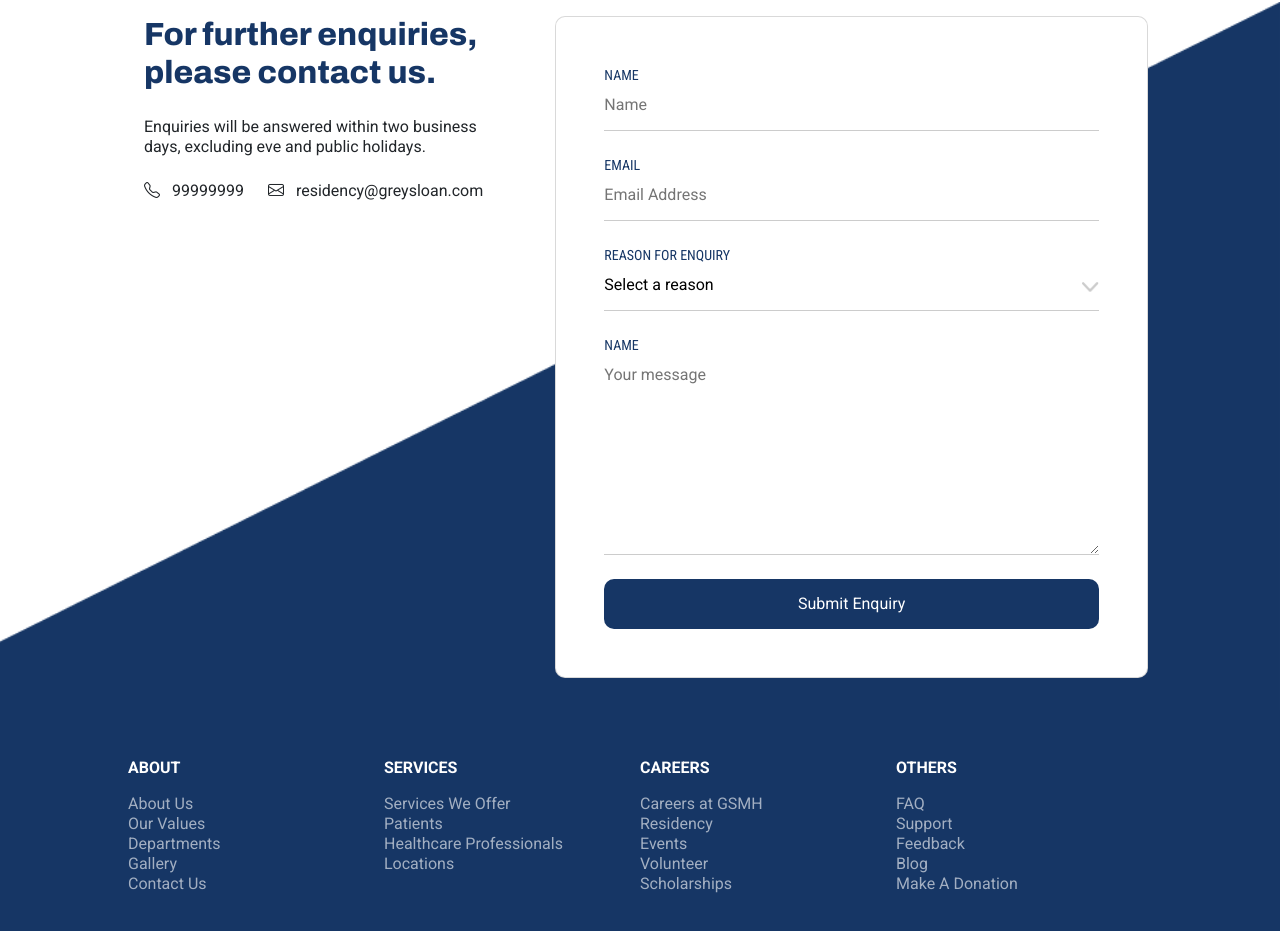
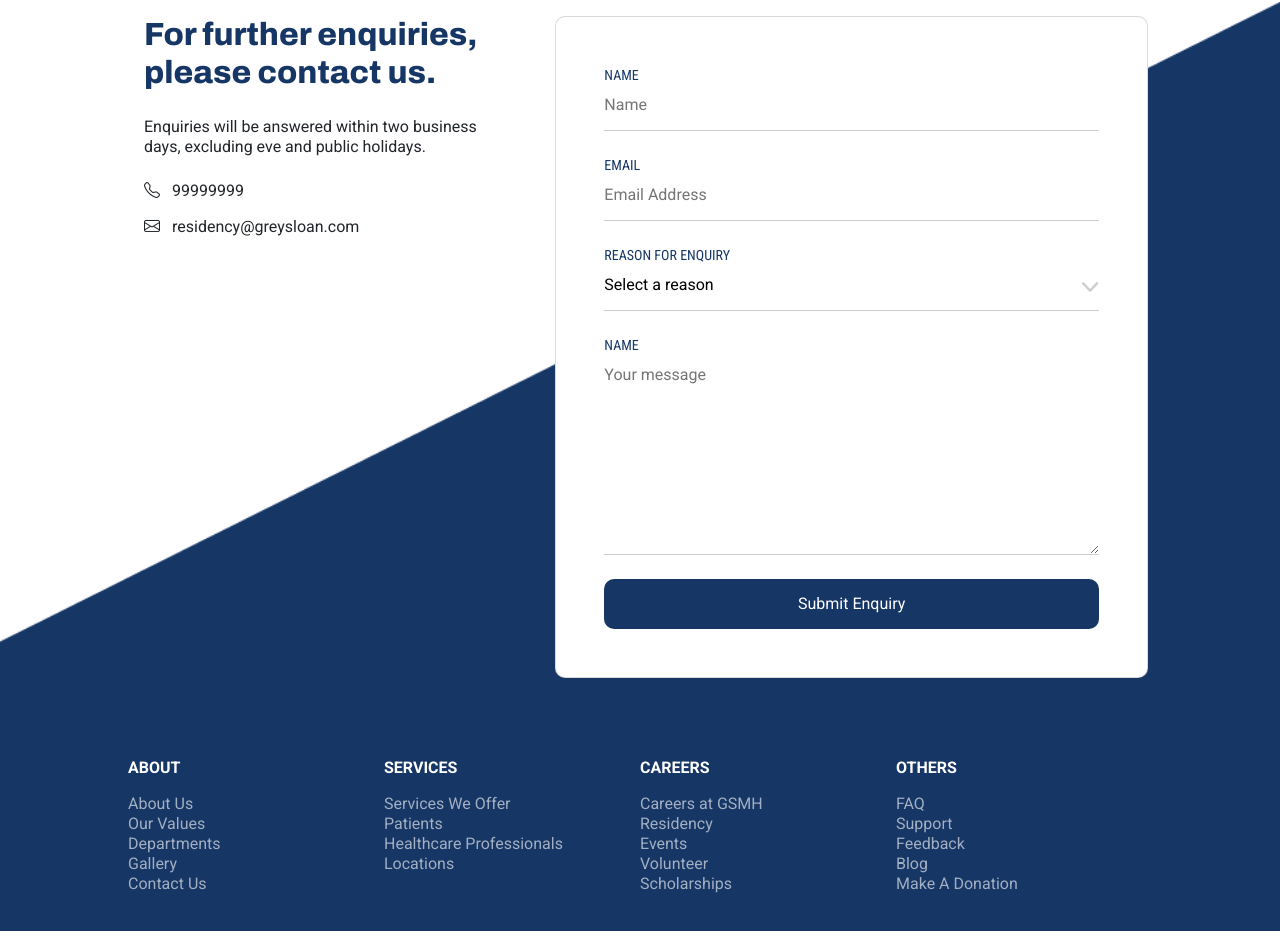
Before and after one commit to harihaysrun/gsmh, a Vue app: page / in a window 1280 px wide. Shown: the part 8934-9865 px from the top of the page. Built offline with nearby package versions, Linux system fonts and the light colour scheme.

Commit message:
contact? '

```diff
--- a/src/components/Contact.vue
+++ b/src/components/Contact.vue
@@ -7,7 +7,7 @@
         <div class="text text-center text-lg-start col-12 col-lg-5 mb-4">
           <h2>For further enquiries,<br>please contact us.</h2>
           <p class="col-12 col-md-6 col-lg-10 m-auto my-4 m-lg-0 my-lg-4">Enquiries will be answered within two business days, excluding eve and public holidays.</p>
-          <div class="d-flex flex-column flex-md-row justify-content-center justify-content-lg-start">
+          <div class="d-flex flex-column justify-content-center justify-content-lg-start">
             <p class="me-md-4"><i class="bi bi-telephone me-2"></i> 99999999</p>
             <p><i class="bi bi-envelope me-2"></i> residency@greysloan.com</p>
           </div>
```
